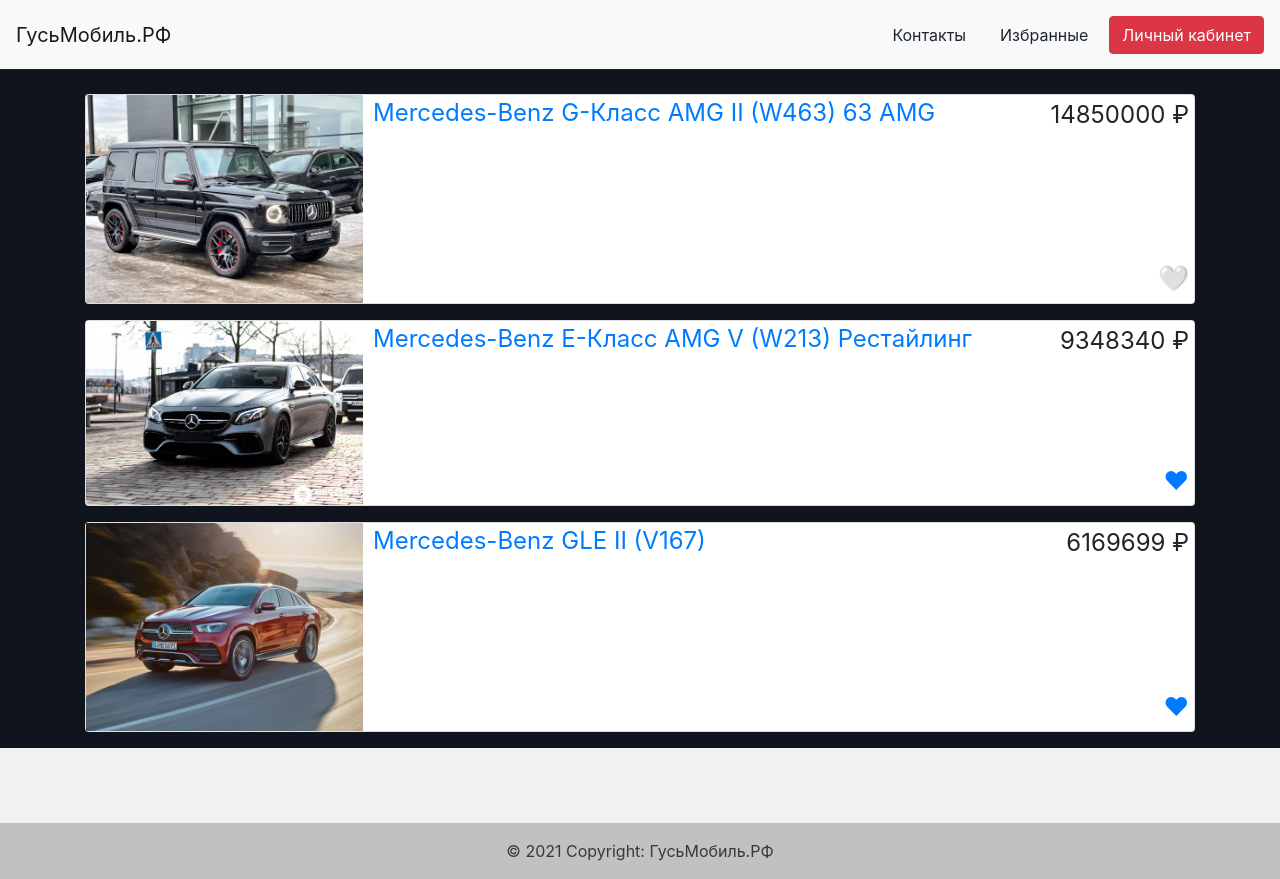
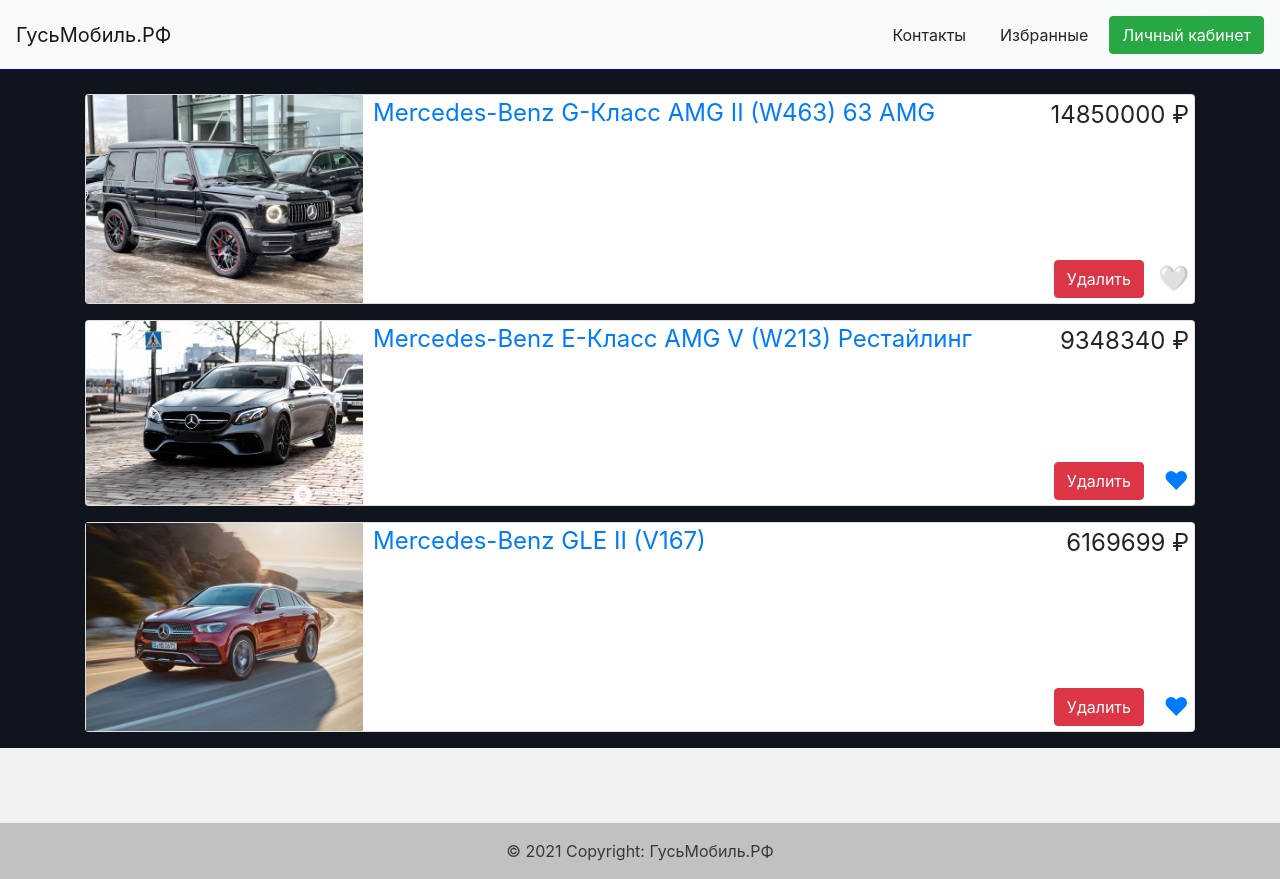
Before and after one commit to JimmyNeutron228/Gusmobil, a Flask app: page / in a window 1280 px wide. Run offline with Flask 2, Linux system fonts and the light colour scheme; a user stored in the database is signed in; data comes from the database, SQL or seed files in the repository; both versions use the stored data as it was after the commit; some libraries are stand-ins or nearby versions.

Commit message:
Удаление обьявлений(в том числе с админского аккаунта)

```diff
--- a/main.py
+++ b/main.py
@@ -176,7 +176,7 @@
         if not os.path.isdir(new_dir_name):
             os.mkdir(new_dir_name)
         os.chdir('../..')
-        return redirect('/')
+        return redirect('/login')
     return render_template('register.html', title='Регистрация', form=form)
 
 
@@ -215,5 +215,19 @@
     return render_template('edit_profile.html', form=form, title='Редактирование профиля')
 
 
-if __name__ == '__main__':
+@app.route('/delete_ad/<int:ad_id>')
+@login_required
+def delete_ad(ad_id):
+    db_sess = db_session.create_session()
+    ad = db_sess.query(Ads).filter(Ads.id == ad_id,
+                                      Ads.user_id == current_user.id).first()
+    if ad:
+        db_sess.delete(ad)
+        db_sess.commit()
+    else:
+        abort(404)
+    return redirect('/')
+
+
+if __name__ == 'main':
     main()
--- a/static/css/style.css
+++ b/static/css/style.css
@@ -46,6 +46,12 @@
     text-decoration: none;
 }
 
+.delete-ad {
+    position: absolute;
+    right: 50px;
+    bottom: 5px;
+}
+
 @media (orientation: portrait) {
     span {
         font-size: 12px;
--- a/templates/base.html
+++ b/templates/base.html
@@ -39,7 +39,7 @@
                 </p>
                 {% else %}
                 <p class="mt-1 mb-1">
-                    <a class="btn btn-danger" href="/profile"> Личный кабинет </a>
+                    <a class="btn btn-success" href="/profile"> Личный кабинет </a>
                 </p>
                 {% endif %}
             </div>
--- a/templates/index.html
+++ b/templates/index.html
@@ -1,3 +1,4 @@
+<!Говнокод>
 {% extends "base.html" %}
 
 {% block content %}
@@ -10,6 +11,9 @@
                 <span style="float: left"><a href="/add/{{ elem.id }}">{{ elem.brand + ' ' + elem.model }}</a></span>
                 <span style="float: right; margin-top: 2px;margin-right: 5px; text-align:right">{{ elem.price }} &#x20bd;</span>
             </div>
+            {% if current_user.id == 1 or current_user.id == elem.user_id %}
+            <a class="btn btn-danger delete-ad" href="/delete_ad/{{ elem.id }}}"> Удалить </a>
+            {% endif %}
             {% if elem.id in favorite %}
             <a class="btn-favorite"
                href="/del_to_favorite/{{ elem.id }}/1">&#10084;</a>
```
Also changed, not shown: db/gus_auto.db.
